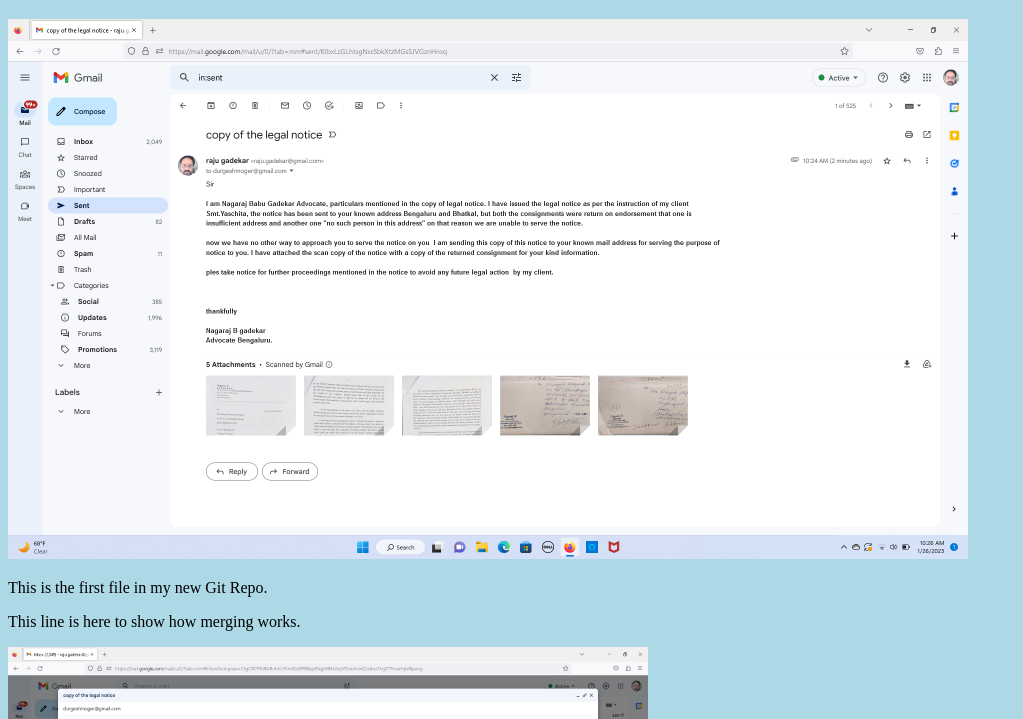
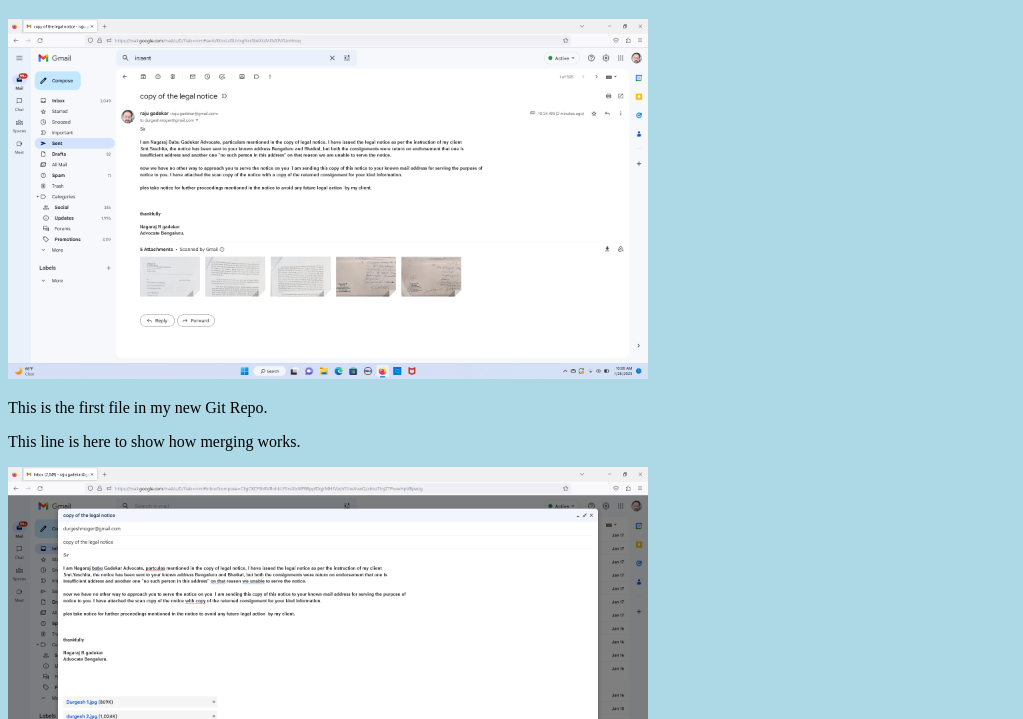
Before and after one commit to VigneshJaiwant/H-W, a plain HTML site: page index.html in a window 1280 px wide. Shown: the part 61-780 px from the top of the page, without its empty margins (0-1023 px from the left). Drawn offline with Linux system fonts and the light colour scheme.

Commit message:
updated index.html. Resized image

```diff
--- a/index.html
+++ b/index.html
@@ -7,7 +7,7 @@
 <body>
 
 <h1>Hello world!</h1>
-<div><img src="2023-01-26 (2).png" alt="Hello World from Space" style="width:100%;max-width:960px"></div>
+<div><img src="2023-01-26 (2).png" alt="Hello World from Space" style="width:100%;max-width:640px"></div>
 <p>This is the first file in my new Git Repo.</p>
 <p>This line is here to show how merging works.</p>
 <div><img src="yaschita .png" alt="Hello Git" style="width:100%;max-width:640px"></div>
```
